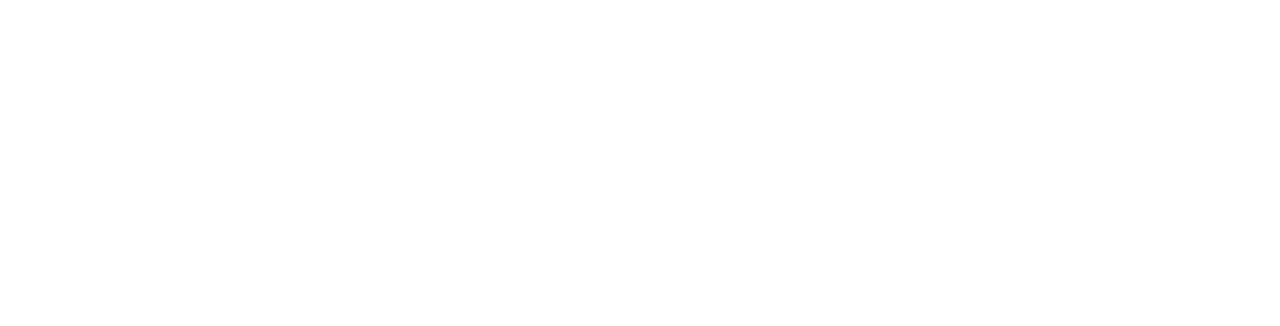
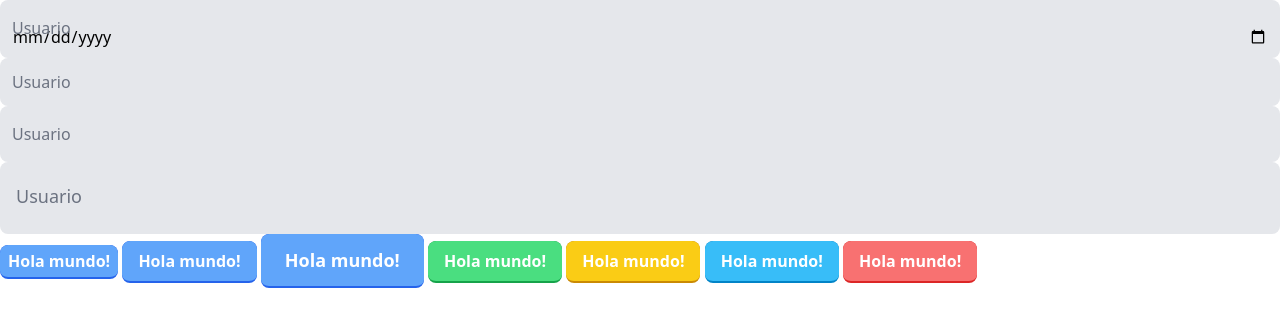
Before and after one commit to jhormanrus/TunaUI, a SvelteKit app: page / in a window 1280 px wide. Shown: the top 326 px of the page. Built offline with nearby package versions, Linux system fonts and the light colour scheme.

Commit message:
button styles

```diff
--- a/src/routes/+page.svelte
+++ b/src/routes/+page.svelte
@@ -1,6 +1,76 @@
 <script lang="ts">
   import '../app.css'
+  import { Input } from '../lib/index'
 </script>
 
 <div class="grid place-items-center min-h-screen">
+  <div class="flex gap-4">
+    <Input id="xd" label="Usuario" type="date"></Input>
+    <Input id="xd" label="Usuario" placeholder="ingresa suario" size="sm"></Input>
+    <Input id="xd" label="Usuario" placeholder="ingresa suario"></Input>
+    <Input id="xd" label="Usuario" placeholder="ingresa suario" size="lg"></Input>
+  </div>
+  <div class="gap-4">
+    <button type='button' class='button button--sm'>Hola mundo!</button>
+    <button type='button' class='button'>Hola mundo!</button>
+    <button type='button' class='button button--lg'>Hola mundo!</button>
+    <button type='button' class='button button--success'>Hola mundo!</button>
+    <button type='button' class='button button--warning'>Hola mundo!</button>
+    <button type='button' class='button button--info'>Hola mundo!</button>
+    <button type='button' class='button button--danger'>Hola mundo!</button>
+  </div>
 </div>
+
+<style lang="postcss">
+  .button {
+    @apply font-bold py-2 px-4 rounded-lg whitespace-nowrap;
+    @apply text-white;
+    @apply bg-blue-600 hover:after:bg-blue-500;
+    @apply translate-x-0 translate-y-0;
+    @apply border-solid border-transparent;
+    @apply border-0 border-b-[2px];
+  }
+  .button::after {
+    content: '';
+    @apply bg-blue-400 bg-clip-padding;
+    @apply absolute;
+    @apply border-solid border-transparent border-0 border-b-[2px];
+    @apply rounded-lg;
+    @apply -bottom-[2px] left-0 right-0 top-0;
+    z-index: -1;
+  }
+
+  .button:active {
+    @apply border-0 border-t-[2px];
+    @apply bg-transparent;
+  }
+
+  .button--success {
+    @apply after:bg-green-400 hover:after:bg-green-500;
+    @apply bg-green-600;
+  }
+
+  .button--warning {
+    @apply after:bg-yellow-400 hover:after:bg-yellow-500;
+    @apply bg-yellow-600;
+  }
+
+  .button--danger {
+    @apply after:bg-red-400 hover:after:bg-red-500;
+    @apply bg-red-600;
+  }
+
+  .button--info {
+    @apply after:bg-sky-400 hover:after:bg-sky-500;
+    @apply bg-sky-600;
+  }
+
+  .button--sm {
+    @apply py-1 px-2;
+  }
+
+  .button--lg {
+    @apply text-lg;
+    @apply py-3 px-6;
+  }
+</style>
```
